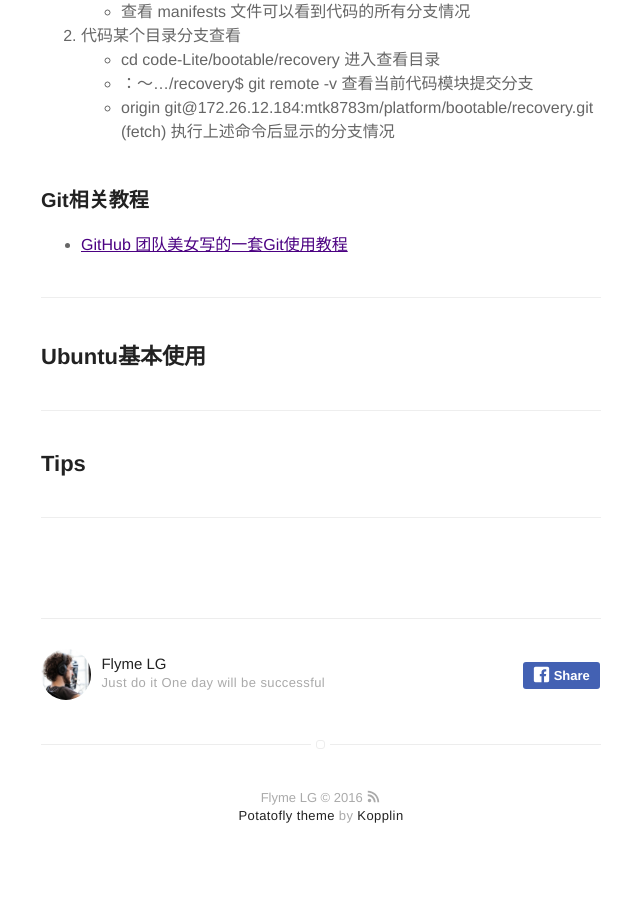
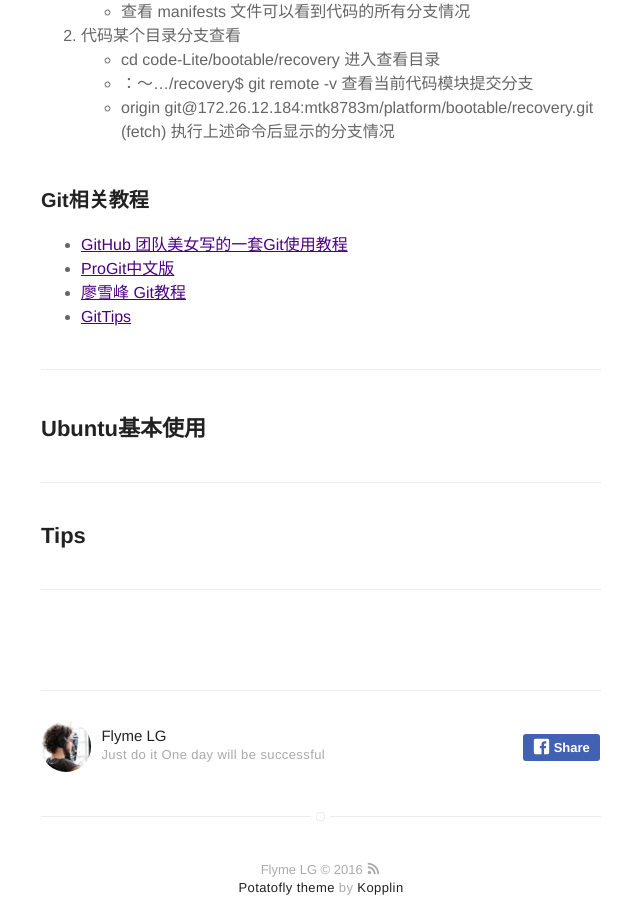
Before and after one commit to potatofly/potatofly.github.io, a Jekyll site: the page built from _posts/2016-10-21-note.markdown, in a window 1280 px wide and 900 px high, scrolled down 1247 px. Shown: the whole window, without its empty margins (319-959 px from the left). Built offline with Jekyll 4.4.1, drawn with Linux system fonts in a browser that asks for light colours.

Commit message:
Update 2016-10-21-note.markdown

```diff
--- a/_posts/2016-10-21-note.markdown
+++ b/_posts/2016-10-21-note.markdown
@@ -48,6 +48,9 @@ description: 整理的一些常用工具及技巧
 
 ### Git相关教程
 * [GitHub 团队美女写的一套Git使用教程](http://jlord.us/git-it/challenges/get_git.html)
+* [ProGit中文版](https://git-scm.com/book/zh/v2)
+* [廖雪峰 Git教程](http://www.liaoxuefeng.com/wiki/0013739516305929606dd18361248578c67b8067c8c017b000)
+* [GitTips](https://github.com/git-tips/tips)
 
 ---
 
```
